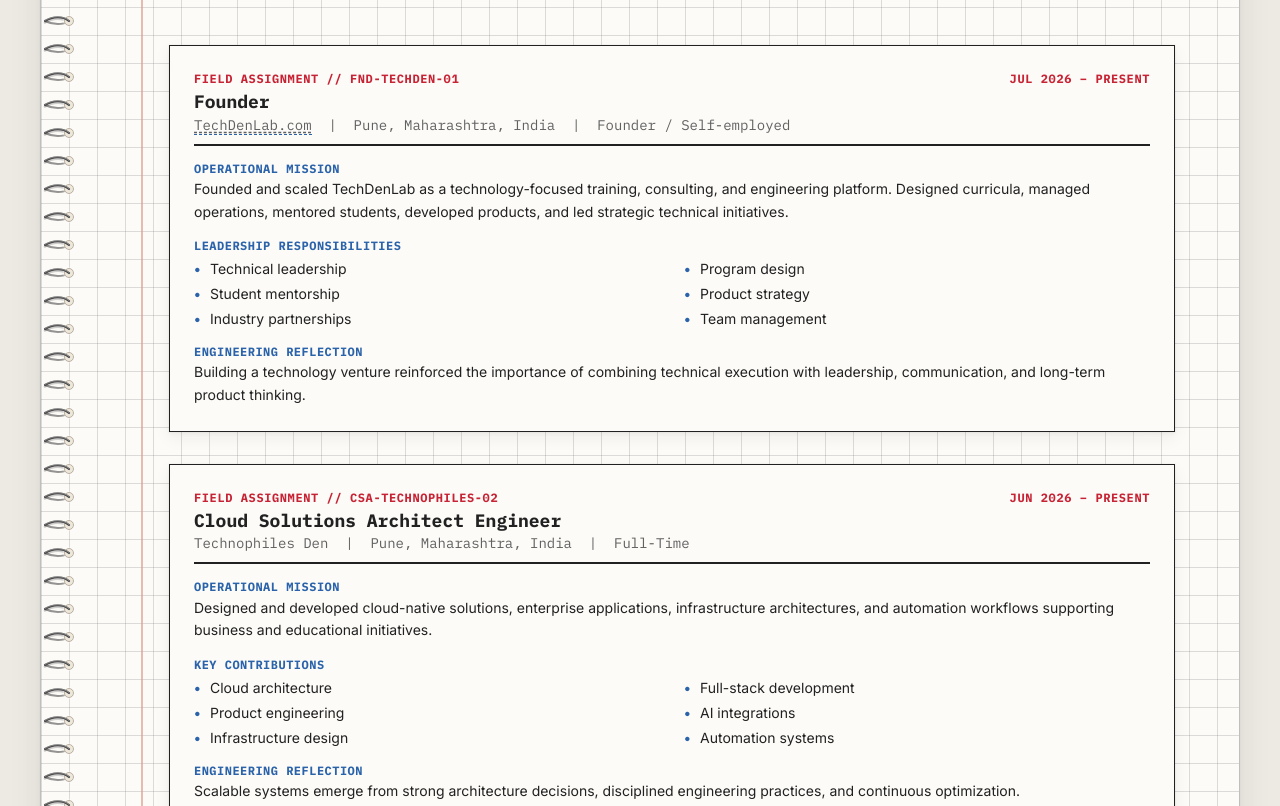
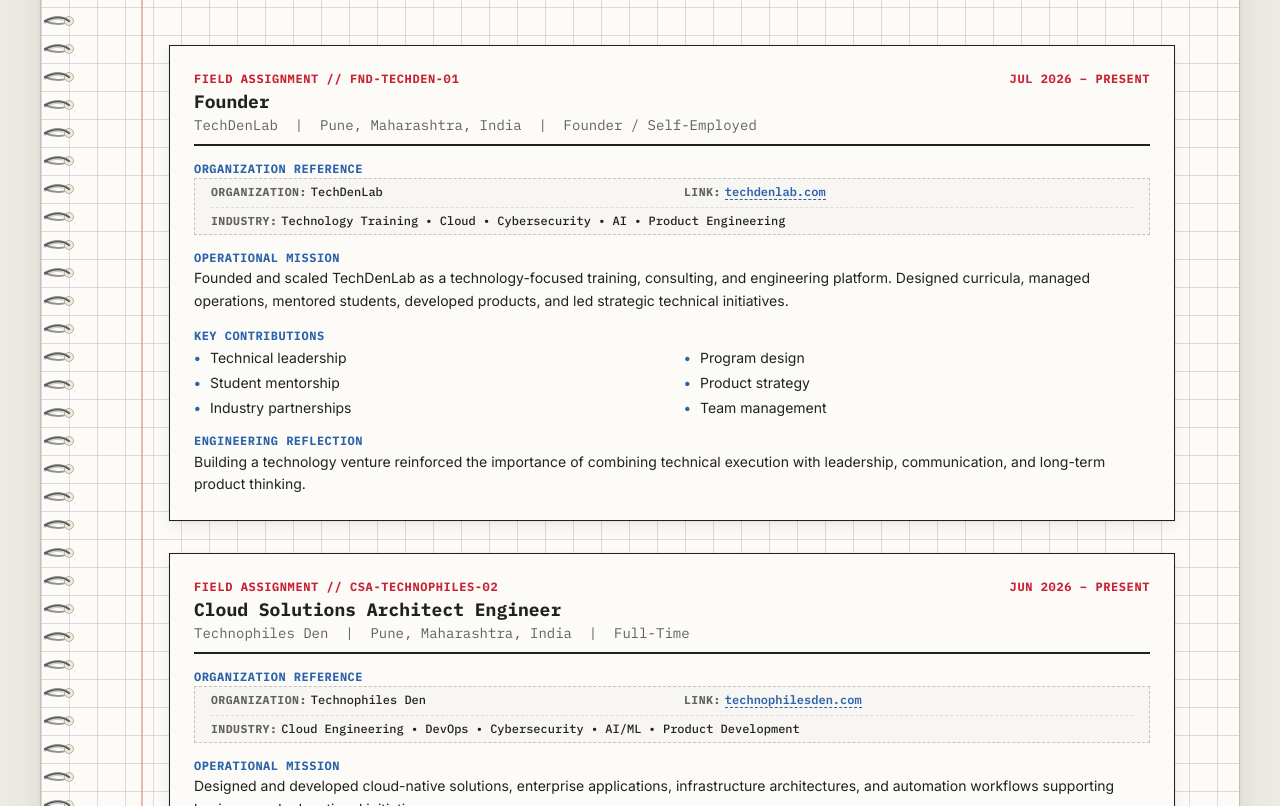
Before and after one commit to rsk807/portfolio, a plain HTML site: page index.html in a window 1280 px wide. Shown: the part 11194-12000 px from the top of the page. Drawn offline with nearby package versions, Linux system fonts and the light colour scheme.

Commit message:
feat: Add Organization Reference metadata and clickable technical links to Chapter 05 dossiers

```diff
--- a/css/chapters.css
+++ b/css/chapters.css
@@ -111,6 +111,61 @@
   left: 0;
   color: var(--color-accent-blue);
   font-weight: bold;
+}
+
+/* Organization Reference Box */
+.field-org-ref-box {
+  background-color: var(--color-paper-base);
+  border: 1px dashed rgba(0, 0, 0, 0.2);
+  border-radius: var(--radius-sm);
+  padding: var(--space-xs) var(--space-md);
+  margin-top: var(--space-xxs);
+  display: grid;
+  grid-template-columns: 1fr 1fr;
+  gap: var(--space-xs) var(--space-lg);
+  font-family: var(--font-notebook);
+  font-size: var(--font-size-xs);
+  line-height: var(--line-height-normal);
+}
+
+.field-org-item {
+  display: flex;
+  align-items: baseline;
+  gap: var(--space-xs);
+  flex-wrap: wrap;
+}
+
+.field-org-item-industry {
+  grid-column: 1 / -1;
+  border-top: 1px dashed rgba(0, 0, 0, 0.1);
+  padding-top: var(--space-xs);
+  margin-top: 2px;
+}
+
+.field-org-key {
+  color: var(--color-ink-secondary);
+  font-weight: var(--weight-bold);
+  text-transform: uppercase;
+  letter-spacing: 0.04em;
+  font-size: 0.72rem;
+}
+
+.field-org-val {
+  color: var(--color-ink-primary);
+  font-weight: var(--weight-medium);
+}
+
+.field-org-link {
+  color: var(--color-accent-blue);
+  text-decoration: none;
+  border-bottom: 1px dashed var(--color-accent-blue);
+  font-weight: var(--weight-semibold);
+  transition: color var(--transition-speed-fast) ease, border-color var(--transition-speed-fast) ease;
+}
+
+.field-org-link:hover {
+  color: var(--color-accent-red);
+  border-bottom-color: var(--color-accent-red);
 }
 
 /* ==========================================
@@ -430,4 +485,9 @@
     align-items: flex-start;
     gap: var(--space-xs);
   }
+  .field-org-ref-box {
+    grid-template-columns: 1fr;
+    gap: var(--space-xs);
+    padding: var(--space-xs) var(--space-sm);
+  }
 }
--- a/index.html
+++ b/index.html
@@ -1368,10 +1368,31 @@
                 <span class="field-assignment-ref">FIELD ASSIGNMENT // FND-TECHDEN-01</span>
                 <h3 class="field-assignment-title">Founder</h3>
                 <div class="field-assignment-company">
-                  <a href="https://techdenlab.com" target="_blank" rel="noopener noreferrer" style="color: inherit; text-decoration: underline; text-decoration-style: dashed; text-underline-offset: 2px;">TechDenLab.com</a> &nbsp;|&nbsp; Pune, Maharashtra, India &nbsp;|&nbsp; Founder / Self-employed
+                  TechDenLab &nbsp;|&nbsp; Pune, Maharashtra, India &nbsp;|&nbsp; Founder / Self-Employed
                 </div>
               </div>
               <span class="field-assignment-date">JUL 2026 – PRESENT</span>
+            </div>
+
+            <!-- Organization Reference -->
+            <div class="field-assignment-section">
+              <h4 class="field-assignment-sec-title">Organization Reference</h4>
+              <div class="field-org-ref-box">
+                <div class="field-org-item">
+                  <span class="field-org-key">Organization:</span>
+                  <span class="field-org-val">TechDenLab</span>
+                </div>
+                <div class="field-org-item">
+                  <span class="field-org-key">LINK:</span>
+                  <span class="field-org-val">
+                    <a href="https://techdenlab.com" target="_blank" rel="noopener noreferrer" class="field-org-link">techdenlab.com</a>
+                  </span>
+                </div>
+                <div class="field-org-item field-org-item-industry">
+                  <span class="field-org-key">Industry:</span>
+                  <span class="field-org-val">Technology Training • Cloud • Cybersecurity • AI • Product Engineering</span>
+                </div>
+              </div>
             </div>
 
             <div class="field-assignment-section">
@@ -1382,7 +1403,7 @@
             </div>
 
             <div class="field-assignment-section">
-              <h4 class="field-assignment-sec-title">Leadership Responsibilities</h4>
+              <h4 class="field-assignment-sec-title">Key Contributions</h4>
               <ul class="field-assignment-list">
                 <li>Technical leadership</li>
                 <li>Program design</li>
@@ -1395,7 +1416,7 @@
 
             <div class="field-assignment-section" style="margin-bottom: 0;">
               <h4 class="field-assignment-sec-title">Engineering Reflection</h4>
-              <p class="field-assignment-sec-body">
+              <p class="field-assignment-sec-body" style="margin-bottom: 0;">
                 Building a technology venture reinforced the importance of combining technical execution with leadership, communication, and long-term product thinking.
               </p>
             </div>
@@ -1412,6 +1433,27 @@
                 </div>
               </div>
               <span class="field-assignment-date">JUN 2026 – PRESENT</span>
+            </div>
+
+            <!-- Organization Reference -->
+            <div class="field-assignment-section">
+              <h4 class="field-assignment-sec-title">Organization Reference</h4>
+              <div class="field-org-ref-box">
+                <div class="field-org-item">
+                  <span class="field-org-key">Organization:</span>
+                  <span class="field-org-val">Technophiles Den</span>
+                </div>
+                <div class="field-org-item">
+                  <span class="field-org-key">LINK:</span>
+                  <span class="field-org-val">
+                    <a href="https://technophilesden.com" target="_blank" rel="noopener noreferrer" class="field-org-link">technophilesden.com</a>
+                  </span>
+                </div>
+                <div class="field-org-item field-org-item-industry">
+                  <span class="field-org-key">Industry:</span>
+                  <span class="field-org-val">Cloud Engineering • DevOps • Cybersecurity • AI/ML • Product Development</span>
+                </div>
+              </div>
             </div>
 
             <div class="field-assignment-section">
@@ -1435,7 +1477,7 @@
 
             <div class="field-assignment-section" style="margin-bottom: 0;">
               <h4 class="field-assignment-sec-title">Engineering Reflection</h4>
-              <p class="field-assignment-sec-body">
+              <p class="field-assignment-sec-body" style="margin-bottom: 0;">
                 Scalable systems emerge from strong architecture decisions, disciplined engineering practices, and continuous optimization.
               </p>
             </div>
@@ -1454,6 +1496,27 @@
               <span class="field-assignment-date">MAR 2025 – APR 2025</span>
             </div>
 
+            <!-- Organization Reference -->
+            <div class="field-assignment-section">
+              <h4 class="field-assignment-sec-title">Organization Reference</h4>
+              <div class="field-org-ref-box">
+                <div class="field-org-item">
+                  <span class="field-org-key">Organization:</span>
+                  <span class="field-org-val">EdiGlobe</span>
+                </div>
+                <div class="field-org-item">
+                  <span class="field-org-key">LINK:</span>
+                  <span class="field-org-val">
+                    <a href="https://www.ediglobe.com" target="_blank" rel="noopener noreferrer" class="field-org-link">ediglobe.com</a>
+                  </span>
+                </div>
+                <div class="field-org-item field-org-item-industry">
+                  <span class="field-org-key">Industry:</span>
+                  <span class="field-org-val">EdTech • Learning Platform • Career Development</span>
+                </div>
+              </div>
+            </div>
+
             <div class="field-assignment-section">
               <h4 class="field-assignment-sec-title">Operational Mission</h4>
               <p class="field-assignment-sec-body">
@@ -1462,7 +1525,7 @@
             </div>
 
             <div class="field-assignment-section">
-              <h4 class="field-assignment-sec-title">Vulnerability Remediation &amp; Mitigation</h4>
+              <h4 class="field-assignment-sec-title">Key Contributions</h4>
               <ul class="field-assignment-list">
                 <li>SQL Injection prevention</li>
                 <li>XSS mitigation</li>
@@ -1474,7 +1537,7 @@
 
             <div class="field-assignment-section" style="margin-bottom: 0;">
               <h4 class="field-assignment-sec-title">Engineering Reflection</h4>
-              <p class="field-assignment-sec-body">
+              <p class="field-assignment-sec-body" style="margin-bottom: 0;">
                 Security is most effective when embedded into system design from the beginning rather than added after vulnerabilities appear.
               </p>
             </div>
```
